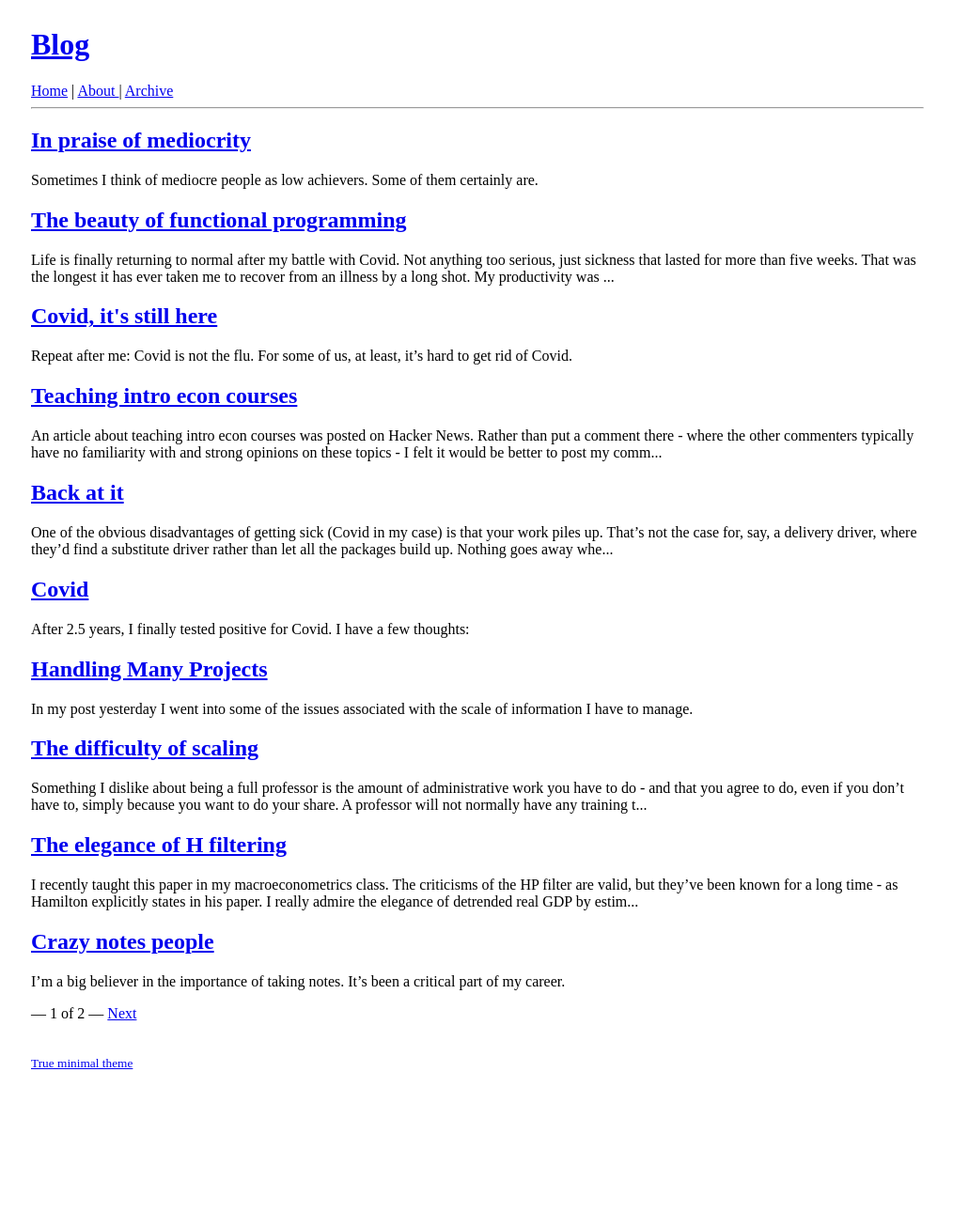
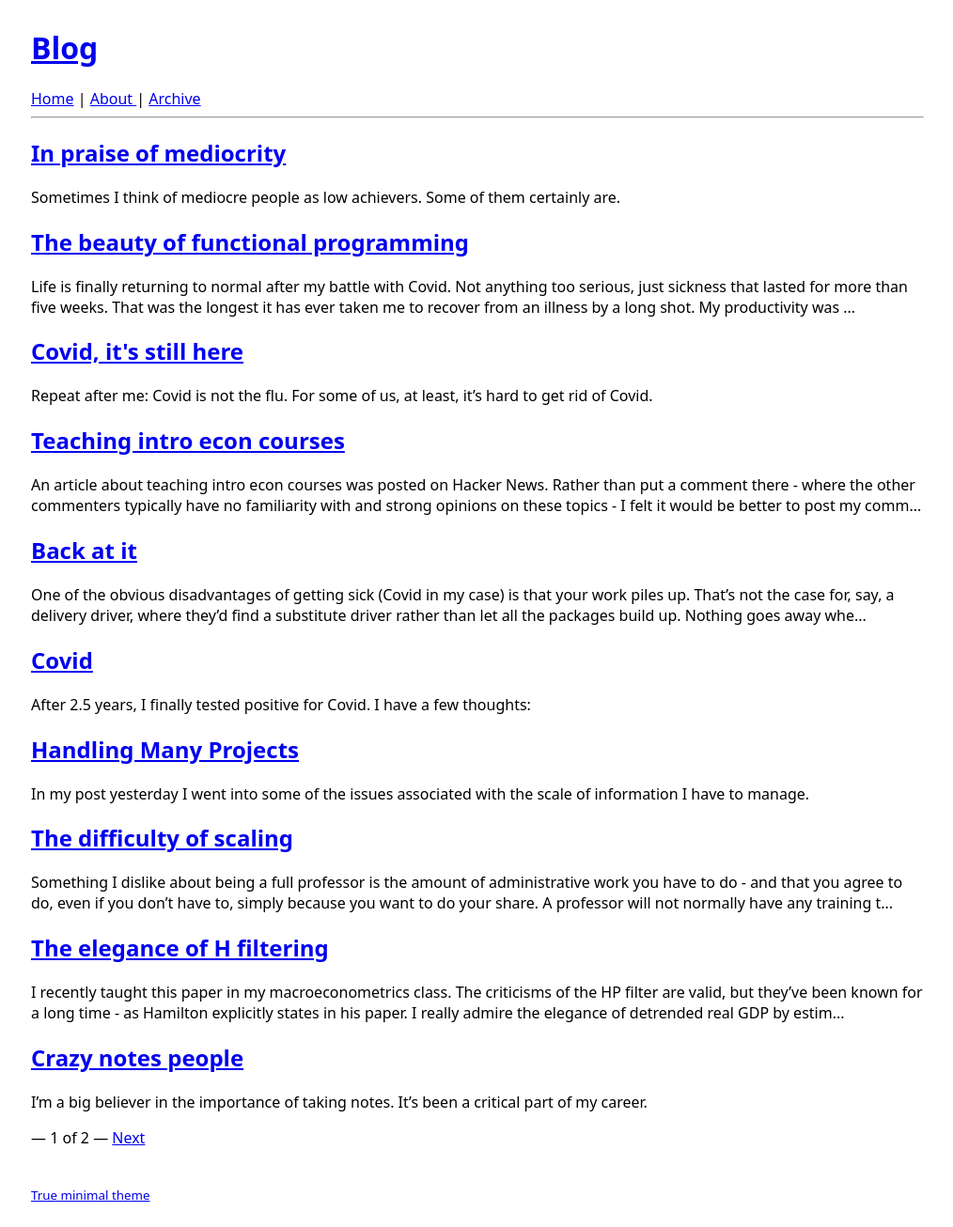
Before and after one commit to bachmeil/the-blog, a Jekyll site: the page built from index.html, in a window 1280 px wide. Shown: the whole page at 94% size, without its empty margins (132-1146 px from the left). Built offline with Jekyll 4.4.1, drawn with Linux system fonts in a browser that asks for light colours; the list of posts is cut into pages by our own code; before the commit the page ends 1164 px from its top, so only the background shows below that.

Commit message:
Update default.html

```diff
--- a/_layouts/default.html
+++ b/_layouts/default.html
@@ -16,6 +16,7 @@
 	  max-width: 950px;
 	  margin: auto;
 	  padding: 8px;
+	  font-family: sans;
       }
       pre {
 	  border: 1px solid gray;
```
